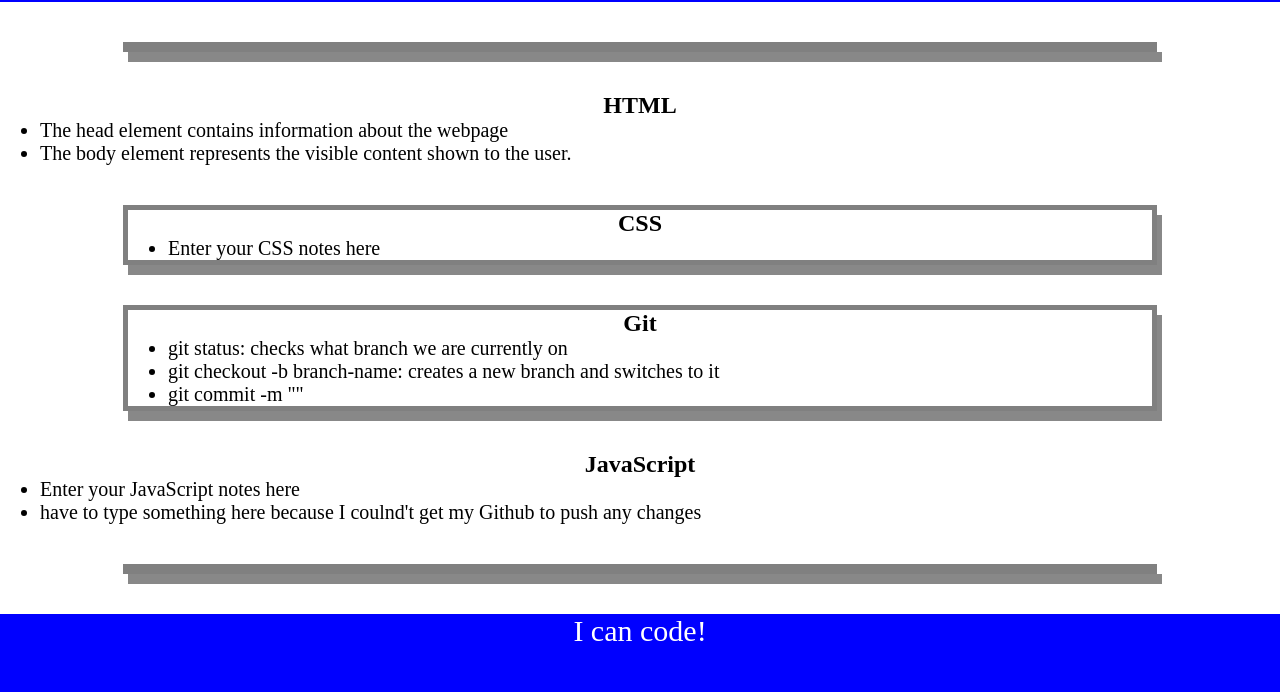
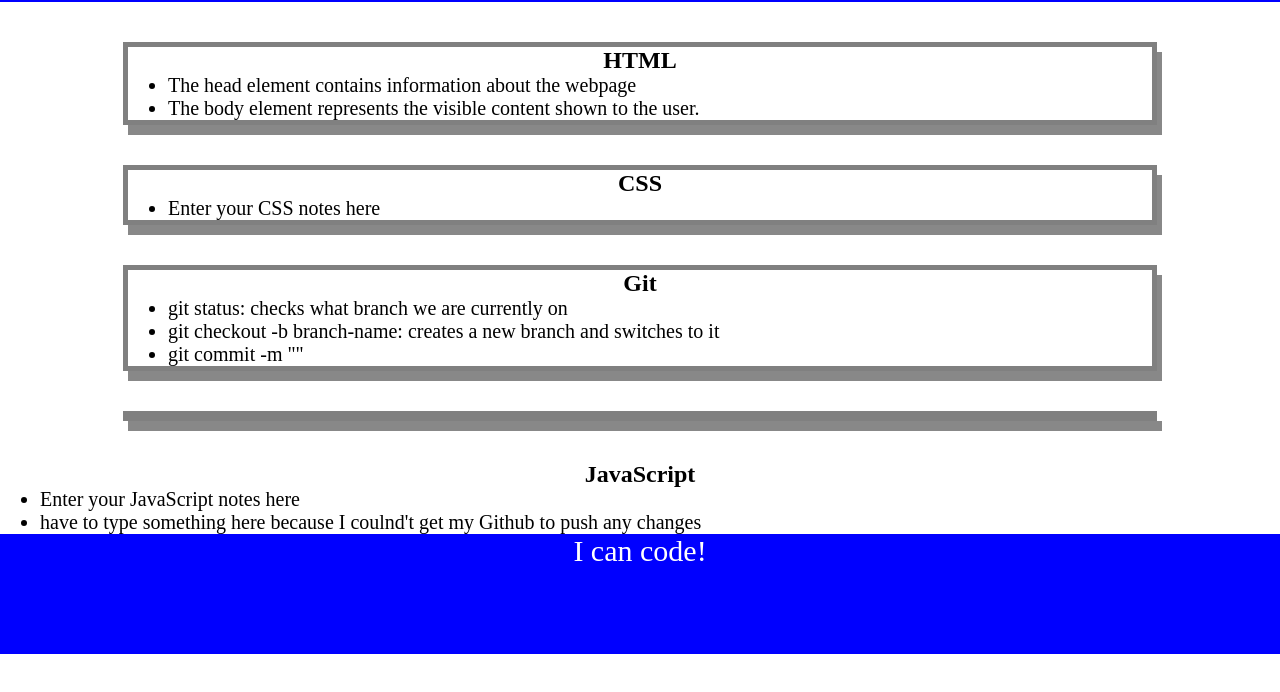
Before and after one commit to Arspeke8/prework-study-guide, a plain HTML site: page index.html in a window 1280 px wide. Shown: the part 118-810 px from the top of the page. Drawn offline with Linux system fonts and the light colour scheme.

```diff
--- a/index.html
+++ b/index.html
@@ -16,12 +16,14 @@
     <main>
       <section class="card" id="html-section">
 
-      </section>
+
       <h2>HTML</h2>
       <ul>
         <li>The head element contains information about the webpage</li>
         <li>The body element represents the visible content shown to the user.</li>
       </ul>
+    </section>
+
       <section class="card" id="css-section">
         <h2>CSS</h2>
         <ul>
@@ -38,12 +40,14 @@
           </li>
         </ul>
       </section>
+
+      <section class="card" id="javascript-section"></section>
       <h2>JavaScript</h2>
       <ul>
         <li>Enter your JavaScript notes here</li>
         <li>have to type something here because I coulnd't get my Github to push any changes</li>
       </ul>
-      <section class="card" id="javascript-section">
+
 
       </section>
     </main>
```
